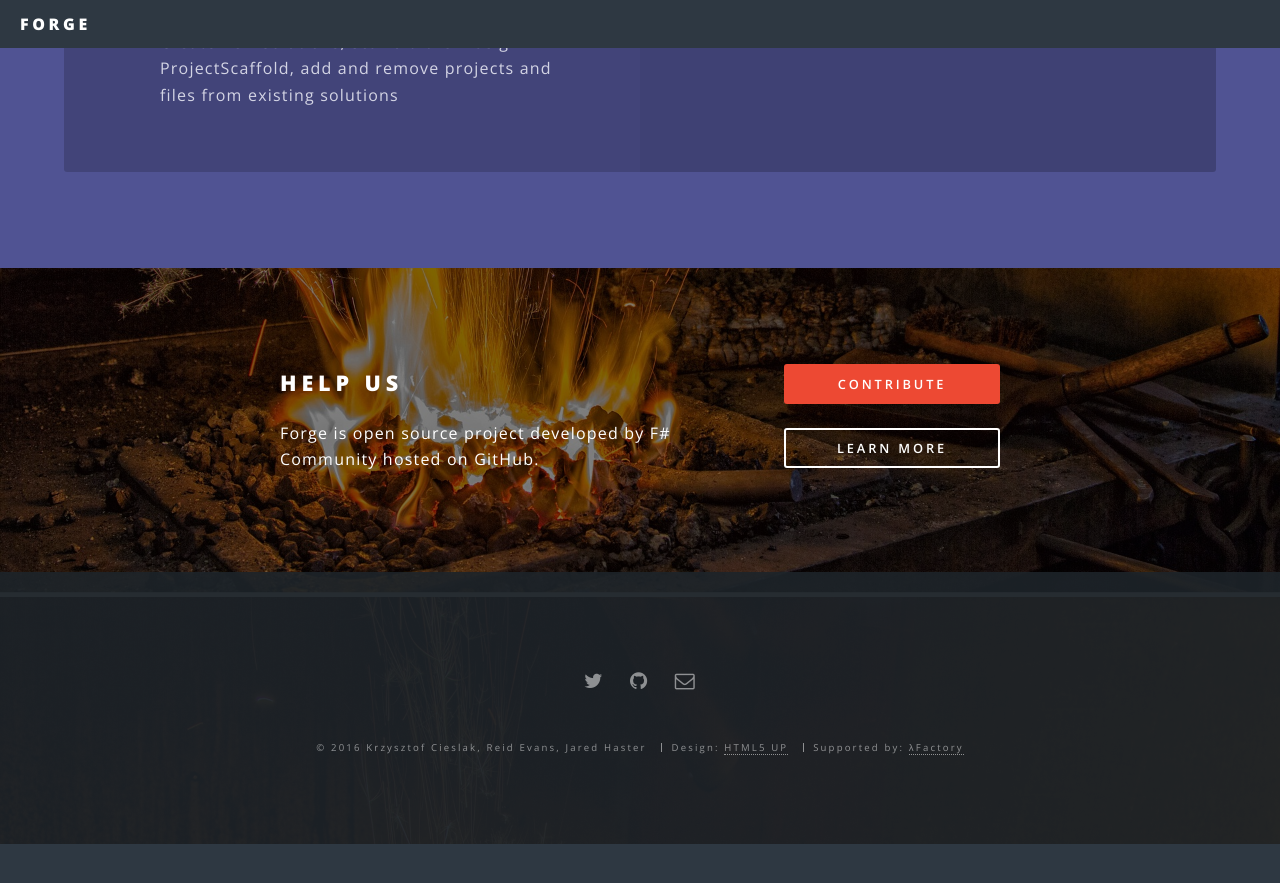
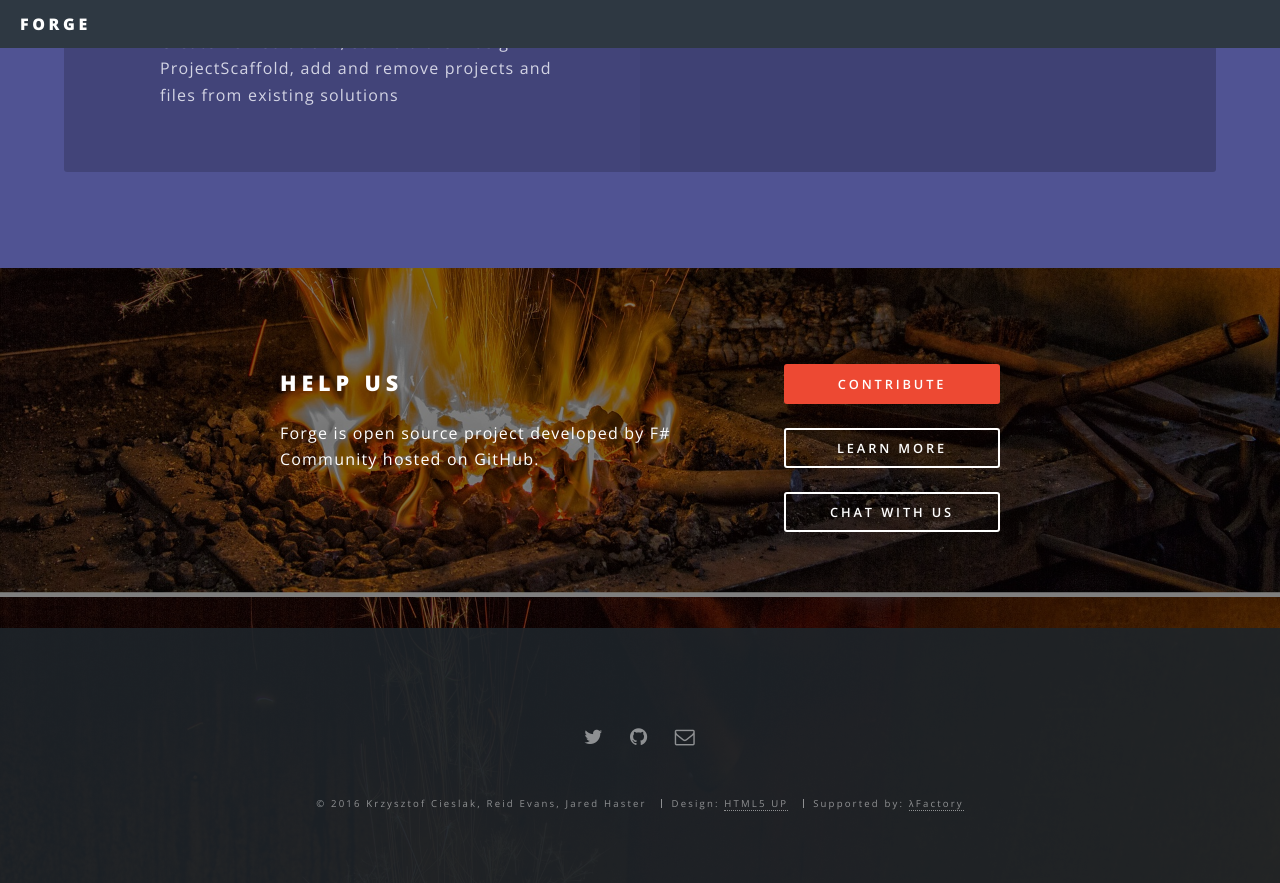
Before and after one commit to ionide/Forge, a Jekyll site: the page built from index.html, in a window 1280 px wide and 900 px high, scrolled down 3203 px. Shown: the top 883 px of the window. Built offline with Jekyll 4.4.1, drawn with Linux system fonts in a browser that asks for light colours; before the commit the page ends 4047 px from its top, so only the background shows below that.

Commit message:
Add Gitter link

```diff
--- a/index.html
+++ b/index.html
@@ -91,6 +91,7 @@ layout: landing
 							<ul class="actions vertical">
 								<li><a href="https://github.com/fsharp-editing/Forge" class="button fit special">Contribute</a></li>
 								<li><a href="https://github.com/fsharp-editing/Forge/wiki" class="button fit">Learn More</a></li>
+								<li><a href="https://gitter.im/fsharp-editing/Forge" class="button fit">Chat with us</a></li>
 							</ul>
 						</div>
 					</section>
```
